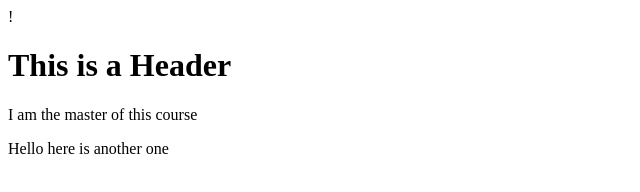
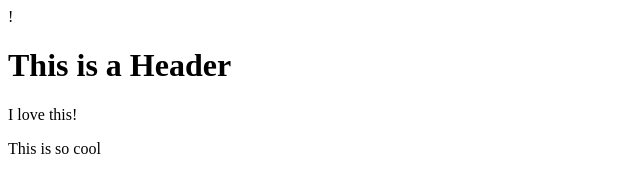
Before and after one commit to afeishanatasha/-git-test-, a website: page index.html in a window 1280 px wide. Shown: the whole page, without its empty margins (0-640 px from the left). Drawn offline with Linux system fonts and the light colour scheme.

Commit message:
Using NPM

```diff
--- a/index.html
+++ b/index.html
@@ -2,8 +2,8 @@
 <html>
 <body>
     <h1> This is a Header</h1>
-    <p>I am the master of this course</p>
-    <p>Hello here is another one</p>
+    <p>I love this!</p>
+    <p>This is so cool</p>
 </body>
 
 </html>
```
Also changed, not shown: package.json (added, +24 -0 lines), 2 other files.
